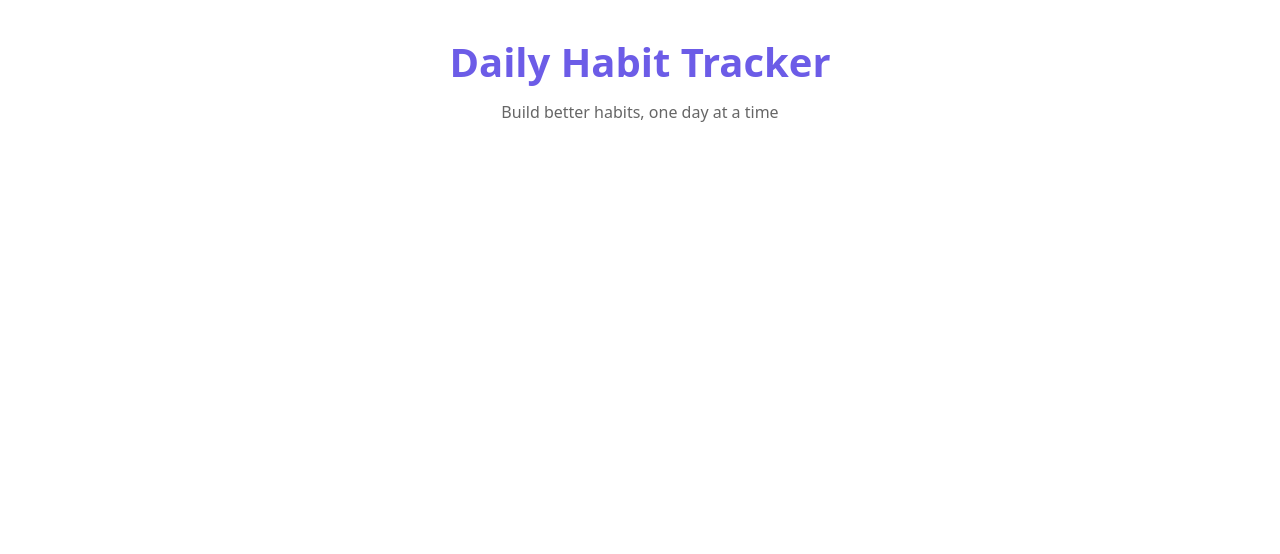
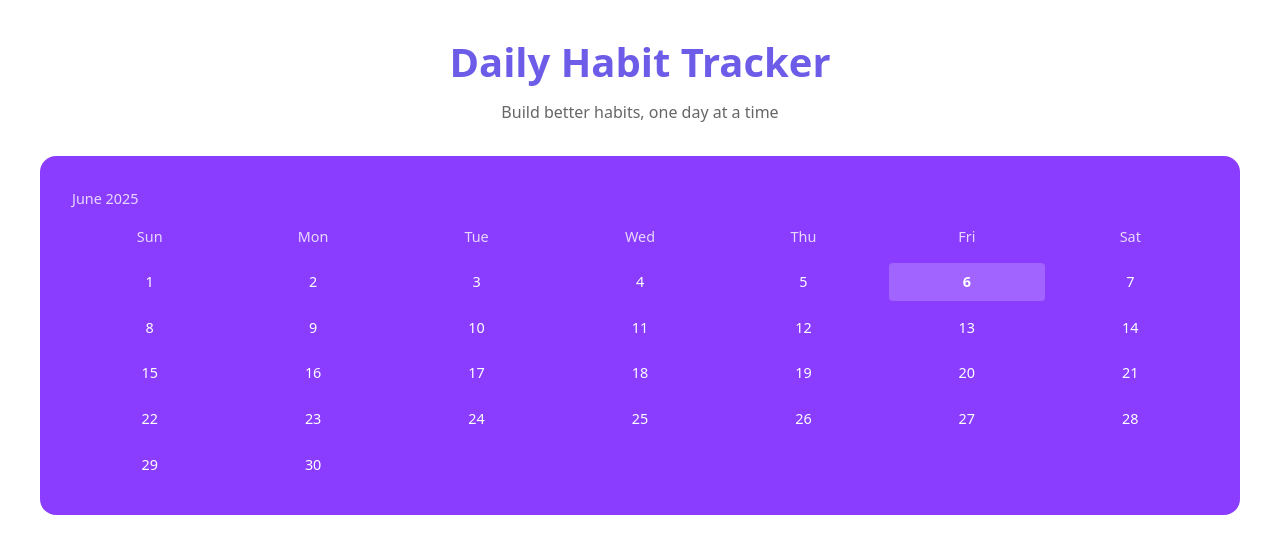
Before and after one commit to kyeisho12/HabitApp, a React (Vite) app: page / in a window 1280 px wide. Shown: the top 554 px of the page. Built offline with nearby package versions, Linux system fonts and the light colour scheme.

Commit message:
finished building the date part

```diff
--- a/src/App.jsx
+++ b/src/App.jsx
@@ -1,13 +1,13 @@
 import { useState } from "react";
 import './CSS/index.css';
+import Header from './components/header';
+import DateTime from './components/DateTime';
 
 function App() {
   return (
     <div className="container">
-      <div className="header">
-        <h1>Daily Habit Tracker</h1>
-        <p>Build better habits, one day at a time</p>
-      </div>
+      <Header />
+      <DateTime/>
     </div>
   );
 }
--- /dev/null
+++ b/src/CSS/DateTime.css
@@ -0,0 +1,88 @@
+
+.datetime-container {
+    display: flex;
+    gap: 1rem;
+    width: 100%;
+    margin-bottom: 2rem;
+}
+
+.time, .date {
+    padding: 2rem;
+    border-radius: 16px;
+    color: white;
+    flex: 1;
+}
+
+.time {
+    background-color: #4176ff;
+    display: flex;
+    flex-direction: column;
+}
+
+.time h2, .date h2 {
+    font-size: 0.9rem;
+    font-weight: 400;
+    margin: 0;
+    margin-bottom: 0.5rem;
+    opacity: 0.8;
+}
+
+.time p {
+    font-size: 2.5rem;
+    font-weight: 700;
+    margin: 0;
+}
+
+.time small {
+    font-size: 0.9rem;
+    opacity: 0.8;
+    margin-top: 0.5rem;
+}
+
+.date {
+    background-color: #8b3dff;
+    display: flex;
+    flex-direction: column;
+}
+
+.date p {
+    font-size: 1rem;
+    font-weight: 400;
+    margin: 0;
+    opacity: 0.8;
+}
+
+.calendar-header {
+    display: flex;
+    justify-content: space-between;
+    align-items: center;
+    margin-bottom: 1rem;
+}
+
+.calendar-header h2 {
+    font-size: 1.2rem;
+    margin: 0;
+}
+
+.calendar-grid {
+    display: grid;
+    grid-template-columns: repeat(7, 1fr);
+    gap: 0.5rem;
+    font-size: 0.9rem;
+}
+
+.calendar-day {
+    padding: 0.5rem;
+    text-align: center;
+}
+
+.day-header {
+    opacity: 0.8;
+    font-weight: 500;
+}
+
+.today {
+    background: rgba(255, 255, 255, 0.2);
+    border-radius: 4px;
+    font-weight: 600;
+}
--- /dev/null
+++ b/src/components/DateTime.jsx
@@ -0,0 +1,63 @@
+import { useState, useEffect } from 'react';
+import '../CSS/DateTime.css';
+
+export default function DateTime() {
+    const [currentTime, setCurrentTime] = useState(new Date());
+    const daysOfWeek = ['Sun', 'Mon', 'Tue', 'Wed', 'Thu', 'Fri', 'Sat'];
+
+    useEffect(() => {
+        const timer = setInterval(() => {
+            setCurrentTime(new Date());
+        }, 1000);
+
+        return () => clearInterval(timer);
+    }, []);
+
+    const generateCalendarDays = () => {
+        const year = currentTime.getFullYear();
+        const month = currentTime.getMonth();
+        const firstDay = new Date(year, month, 1).getDay();
+        const daysInMonth = new Date(year, month + 1, 0).getDate();
+        const days = [];
+
+        //not my codehajbfiajbf hirap nung logic kasi, pero it's basically to align the dates sa respective araw nila
+        for (let i = 0; i < firstDay; i++) {
+            days.push(<div key={`empty-${i}`} className="calendar-day"></div>);
+        }
+
+        for (let day = 1; day <= daysInMonth; day++) {
+            const isToday = day === currentTime.getDate();
+            days.push(
+                <div
+                    key={day}
+                    className={`calendar-day ${isToday ? 'today' : ''}`}
+                >
+                    {day}
+                </div>
+            );
+        }
+
+        return days;
+    };
+
+    return (
+        <div className="datetime-container">
+
+           <div className="date">
+                <h2>{currentTime.toLocaleDateString('en-US', {
+                    month: 'long',
+                    year: 'numeric'
+                })}</h2>
+                <div className="calendar-grid">
+                    {daysOfWeek.map(day => (
+                        <div key={day} className="calendar-day day-header">
+                            {day}
+                        </div>
+                    ))}
+                    {generateCalendarDays()}
+                </div>
+            </div>
+        </div>
+
+    );
+}
--- a/src/components/header.jsx
+++ b/src/components/header.jsx
@@ -1,8 +1,10 @@
-export default function Header() {
+function Header() {
   return (
-    <header className="header">
+    <div className="header">
       <h1>Daily Habit Tracker</h1>
-      <p className="description">Build Better Habits, one day at a time</p>
-    </header>
+      <p>Build better habits, one day at a time</p>
+    </div>
   );
 }
+
+export default Header;
--- a/src/main.jsx
+++ b/src/main.jsx
@@ -2,6 +2,7 @@ import { StrictMode } from 'react'
 import { createRoot } from 'react-dom/client'
 import './CSS/index.css'
 import App from './App'
+
 
 createRoot(document.getElementById('root')).render(
   <StrictMode>
```
